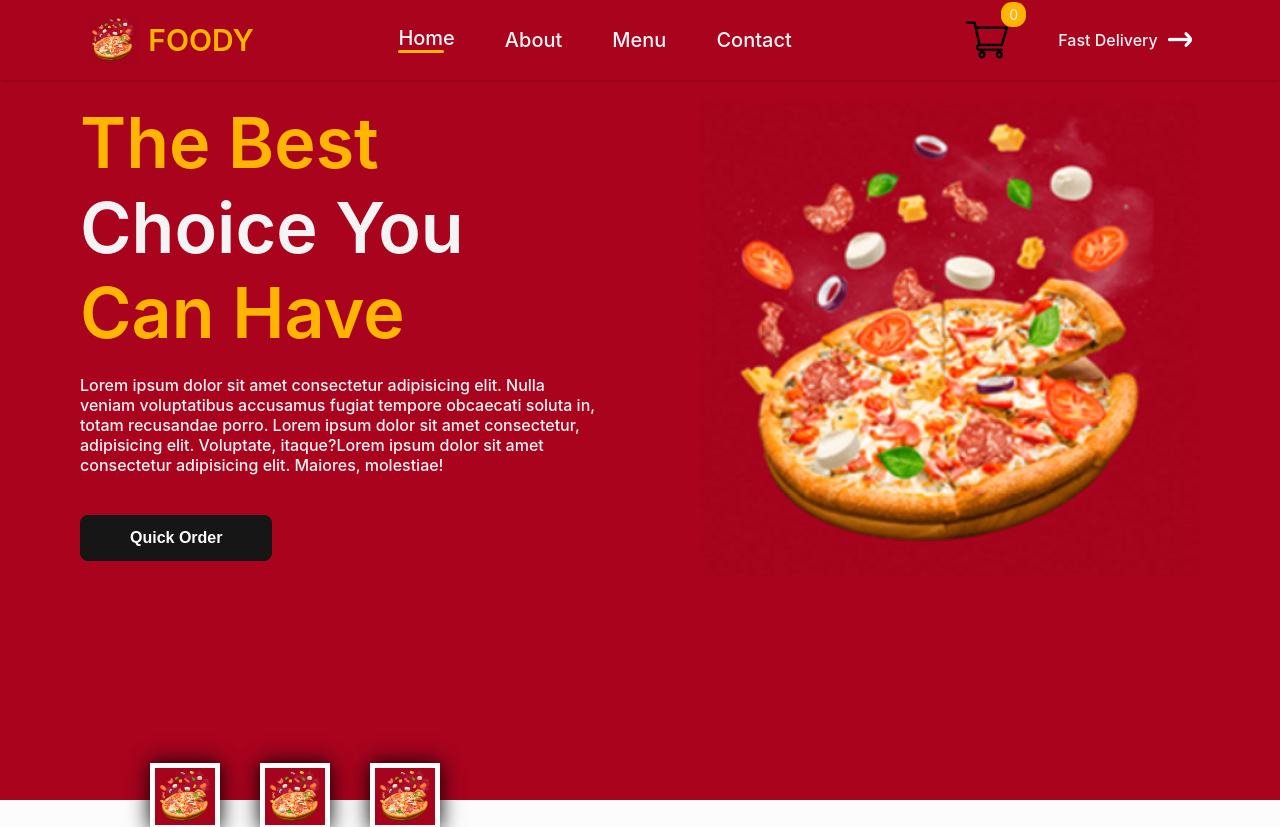
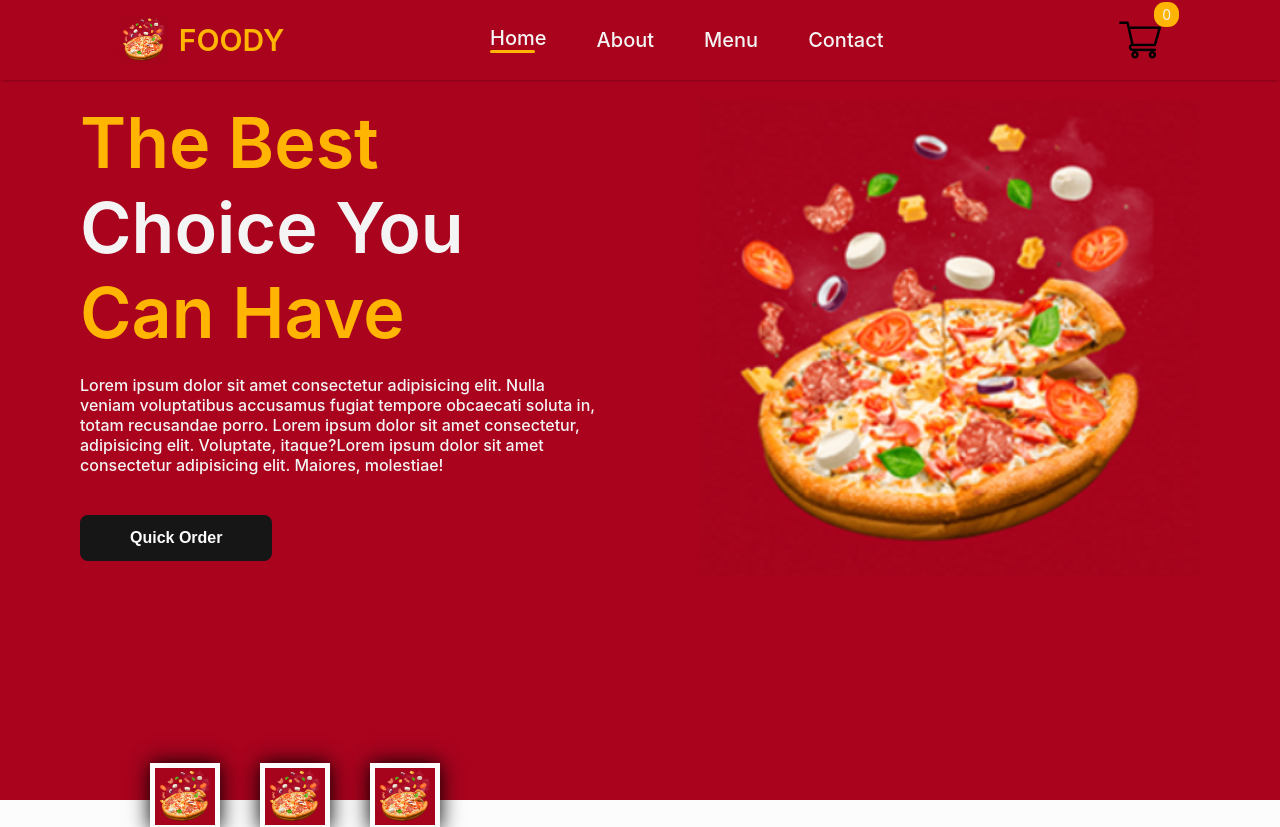
Before and after one commit to CardinalSparrow/react-foody-website, a React (Create React App) app: page / in a window 1280 px wide. Shown: the top 827 px of the page. Built offline with nearby package versions, Linux system fonts and the light colour scheme.

Commit message:
Working on the scroll feature for the mobile version

```diff
--- a/src/Components/DeliveryType/DeliveryType.css
+++ b/src/Components/DeliveryType/DeliveryType.css
@@ -92,7 +92,7 @@
 
 @media (max-width: 425px) {
   .delivery-type {
-    width: 180px;
+    /* width: 180px; */
     padding: 20px 10px;
     margin: 20px 0px;
     border-radius: 8px;
--- a/src/Components/FoodDelivery/FoodDelivery.css
+++ b/src/Components/FoodDelivery/FoodDelivery.css
@@ -59,8 +59,10 @@
     padding-left: 10px;
   }
   .delivery-types {
-    display: grid;
-    grid-template-columns: 1fr 1fr;
+    display: flex;
+    justify-content: center;
+    flex-direction: column;
+    align-items: center;
     margin-top: 50px;
   }
 }
--- a/src/Components/Hero/Hero.css
+++ b/src/Components/Hero/Hero.css
@@ -93,7 +93,7 @@
 }
 @media (max-width: 425px) {
   .hero {
-    padding: 50px 20px 20px 20px;
+    padding: 80px 20px 20px 20px;
   }
   .hero h1 {
     font-size: 55px;
--- a/src/Components/Navbar/Navbar.css
+++ b/src/Components/Navbar/Navbar.css
@@ -115,6 +115,7 @@
   .burger-icon {
     display: block;
     position: absolute;
+    cursor: pointer;
     top: 20px;
     right: 20px;
   }
@@ -126,7 +127,7 @@
     border-radius: 10px;
     top: 60px;
     right: 10px;
-    width: 50%;
+    width: 40%;
 
     background-color: rgba(244, 244, 244, 0.8);
 
@@ -146,4 +147,15 @@
   .nav-menu li hr {
     /* display: block; */
   }
+  .nav-cart-delivery {
+    position: absolute;
+    top: 20px;
+    right: 100px;
+  }
 }
+
+@media (max-width: 425px) {
+  .nav-logo p {
+    display: none;
+  }
+}
--- a/src/Components/Navbar/navbar.jsx
+++ b/src/Components/Navbar/navbar.jsx
@@ -3,7 +3,6 @@ import { Link } from "react-scroll";
 import "./Navbar.css";
 import logo from "../Assets/logo.png";
 import cart_icon from "../Assets/cart_icon.png";
-import delivery_icon from "../Assets/arrow.png";
 import burger_icon from "../Assets/burger_icon.png";
 const Navbar = () => {
   const [menu, setMenu] = useState("home");
@@ -20,10 +19,10 @@ const Navbar = () => {
       </div>
       {/* Burger icon for mobile */}
       <div className="burger-icon" onClick={toggleMobileMenu}>
-        <img id="burger" src={burger_icon} alt="Burger Icon" />
+        <img src={burger_icon} alt="Burger Icon" />
       </div>
 
-      <ul className={`nav-menu ${mobileMenuOpen ? "mobile-menu-open" : ""}`}>
+      <ul className={`nav-menu ${mobileMenuOpen && "mobile-menu-open"}`}>
         <li>
           <Link
             to="hero"
@@ -48,28 +47,34 @@ const Navbar = () => {
             About {menu === "about" && <hr />}
           </Link>
         </li>
-        <li
-          onClick={() => {
-            setMenu("menu");
-          }}
-        >
-          Menu{menu === "menu" && <hr />}
+        <li>
+          <Link
+            to="popular-dishes"
+            spy={true}
+            smooth={true}
+            offset={-70} // Adjust the offset as needed to accommodate fixed navbar height
+            duration={500}
+            onClick={() => setMenu("menu")}
+          >
+            Menu {menu === "menu" && <hr />}
+          </Link>
         </li>
-        <li
-          onClick={() => {
-            setMenu("contact");
-          }}
-        >
-          Contact{menu === "contact" && <hr />}
+        <li>
+          <Link
+            to="ask-question"
+            spy={true}
+            smooth={true}
+            offset={-70} // Adjust the offset as needed to accommodate fixed navbar height
+            duration={500}
+            onClick={() => setMenu("contact")}
+          >
+            Contact {menu === "contact" && <hr />}
+          </Link>
         </li>
       </ul>
       <div className="nav-cart-delivery">
         <img src={cart_icon} alt="" />
         <div className="nav-cart-count">0</div>
-        <div className="fast-delivery">
-          <p>Fast Delivery</p>
-          <img src={delivery_icon} alt="" />
-        </div>
       </div>
     </div>
   );
--- a/src/Components/TopDishes/TopDishes.css
+++ b/src/Components/TopDishes/TopDishes.css
@@ -50,12 +50,7 @@
 @media (max-width: 425px) {
   .dish {
     display: grid;
-    grid-template-columns: 1fr 1fr;
-    gap: 0px;
+    grid-template-columns: 1fr;
+    /* gap: 0px; */
   }
 }
-@media (max-width: 320px) {
-  .dish {
-    grid-template-columns: 1fr;
-  }
-}
```
Also changed, not shown: src/Components/Assets/arrow.png (deleted), src/Components/Assets/fast_delivery.png (added).
